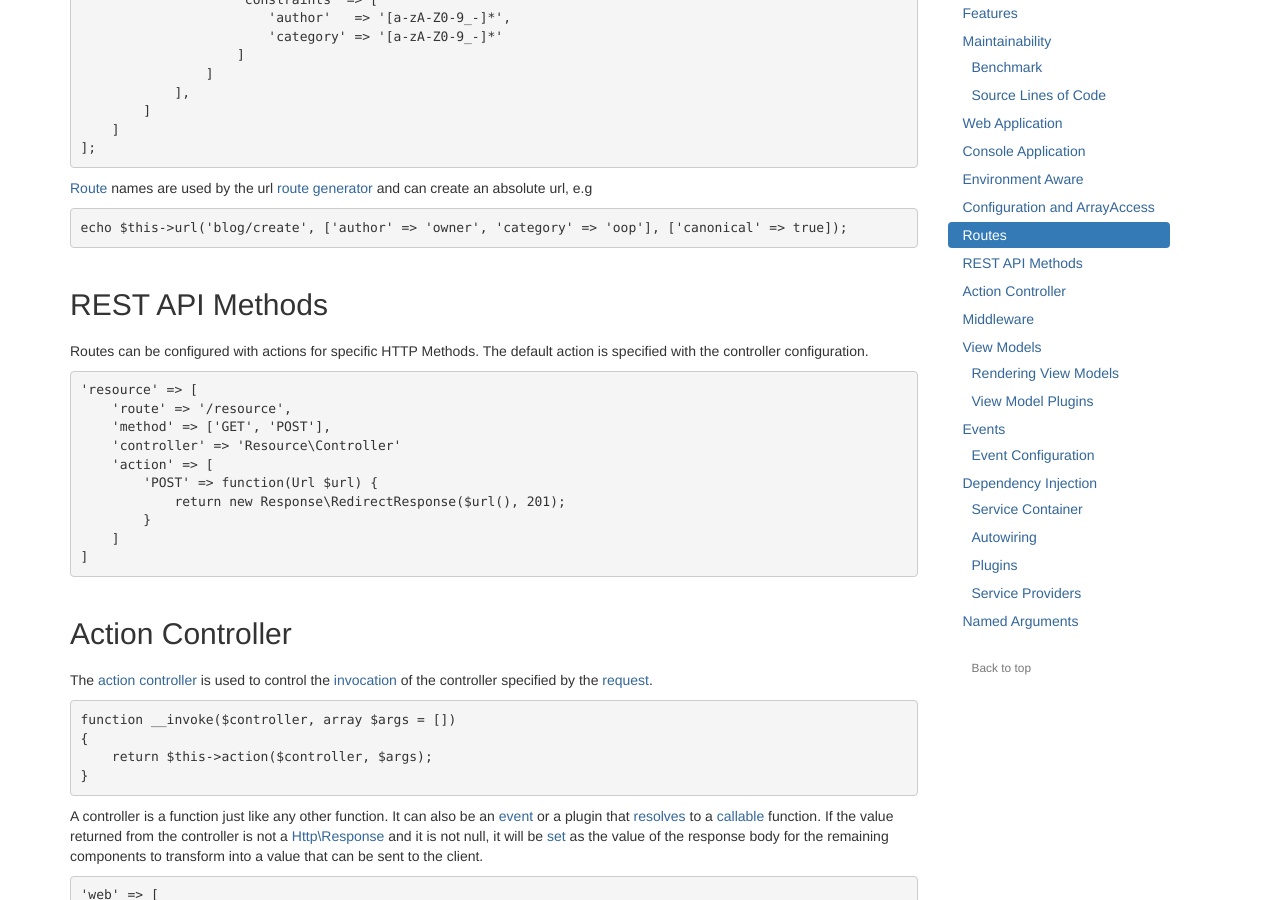
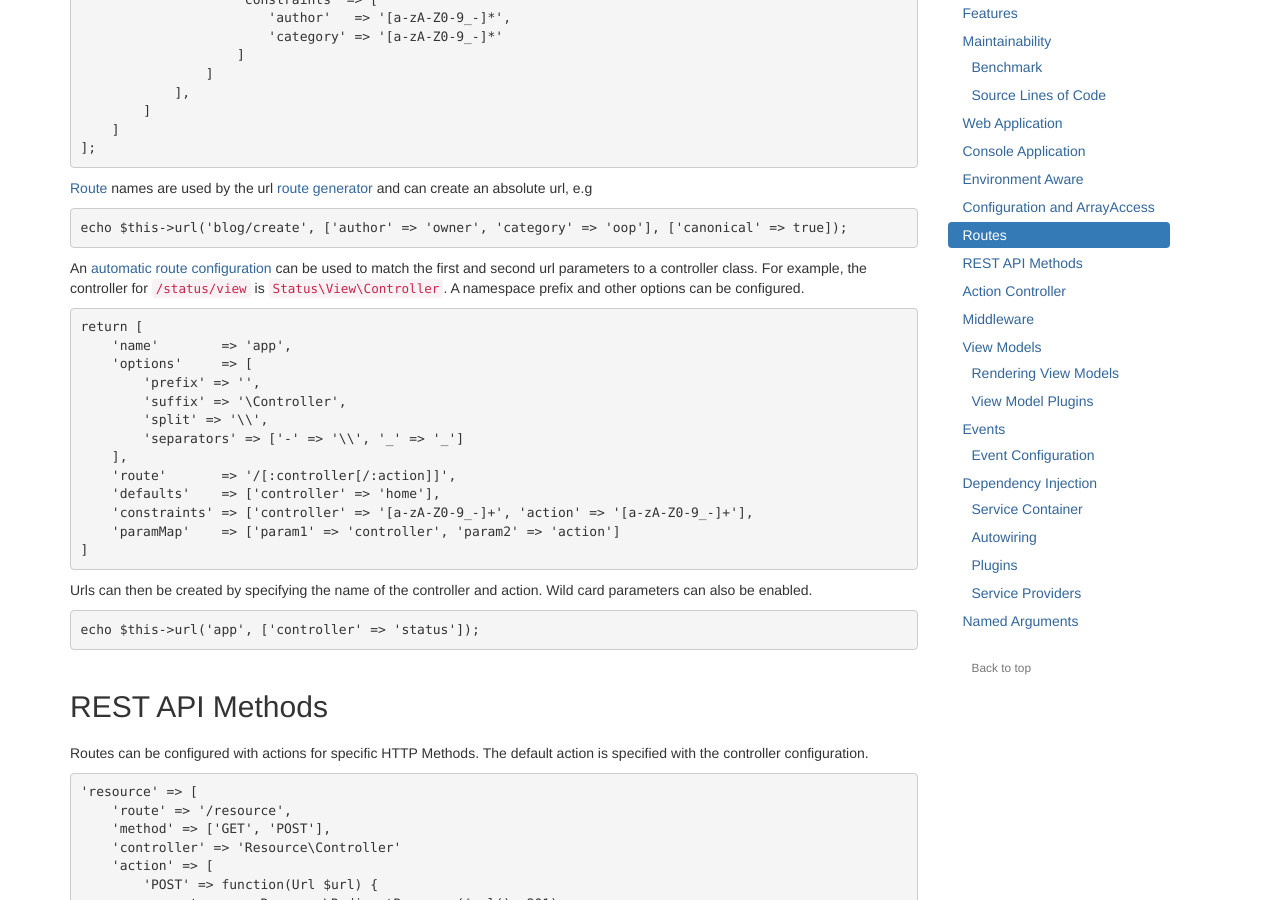
Before and after one commit to mvc5/mvc5.github.io, a Jekyll site: the page built from overview/index.md, in a window 1280 px wide and 900 px high, scrolled down 5641 px. Built offline with Jekyll 4.4.1, drawn with Linux system fonts in a browser that asks for light colours; nearby versions of some CDN libraries.

Commit message:
automatic routes

````diff
--- a/overview/routes.md
+++ b/overview/routes.md
@@ -54,3 +54,27 @@ return [
 ```php
 echo $this->url('blog/create', ['author' => 'owner', 'category' => 'oop'], ['canonical' => true]);
 ```
+
+An [automatic route configuration](https://github.com/mvc5/mvc5/tree/master/config/route.php) can be used to match the first and second url parameters to a controller class. For example, the controller for <code>/status/view</code> is <code>Status\View\Controller</code>. A namespace prefix and other options can be configured.
+
+```php
+return [
+    'name'        => 'app',
+    'options'     => [
+        'prefix' => '',
+        'suffix' => '\Controller',
+        'split' => '\\',
+        'separators' => ['-' => '\\', '_' => '_']
+    ],
+    'route'       => '/[:controller[/:action]]',
+    'defaults'    => ['controller' => 'home'],
+    'constraints' => ['controller' => '[a-zA-Z0-9_-]+', 'action' => '[a-zA-Z0-9_-]+'],
+    'paramMap'    => ['param1' => 'controller', 'param2' => 'action']
+]
+```
+
+Urls can then be created by specifying the name of the controller and action. Wild card parameters can also be enabled.
+
+```php
+echo $this->url('app', ['controller' => 'status']);
+```
````
Also changed, not shown: getting-started/create-a-web-page.md (+9 -1 lines).
